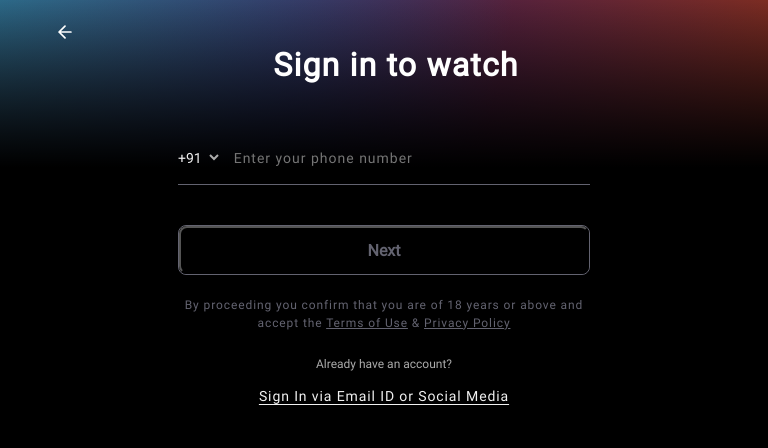
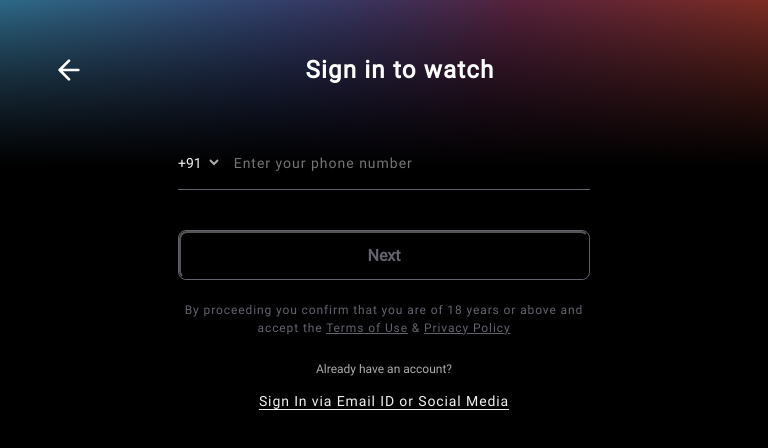
Before and after one commit to bhushan-mehta9/sonyliv-w12, a Next.js app: page /test in a window 768 px wide. Shown: the top 448 px of the page. Built offline with nearby package versions, Linux system fonts and the light colour scheme.

Commit message:
changes in confirmOtp.css

```diff
--- a/components/ConfirmOtp/ConfirmOtp.module.scss
+++ b/components/ConfirmOtp/ConfirmOtp.module.scss
@@ -257,6 +257,9 @@ $white: #fff;
     .displayFlex {
       margin-bottom: 32px;
     }
+    .button{
+      width: calc(100% - 32px);
+    }
   }
   .otpNo {
     border: none;
@@ -293,6 +296,7 @@ $white: #fff;
       width: calc(100% - 32px) !important;
     }
   }
+
 }
 //for Ipad
 @media only screen and (min-device-width: 768px) and (max-device-width: 1024px) {
--- a/components/Modal/SelectCountryCode/selectCode.module.scss
+++ b/components/Modal/SelectCountryCode/selectCode.module.scss
@@ -147,6 +147,15 @@
 //       }
 //     }
 // }
+@media (min-width:768px) and (max-width: 1024px){
+
+  .isOpen{
+    .modal {
+      top: 191px;
+    }
+  }
+}
+
 @media (min-width:500px) and (max-width: 1023px){
 
 .isOpen{
--- a/components/SignIn/SignIn.module.scss
+++ b/components/SignIn/SignIn.module.scss
@@ -283,6 +283,31 @@
     }
 }
 
+@media (min-width:768px) and (max-width: 1024px) {
+    .mainheader{
+        .headerweb{
+            padding-top: 50px;
+            align-items: center;
+            .signweb{
+                    margin-top: 0;
+                    font-style: normal;
+                    font-weight: 700;
+                    font-size: 24px;
+                    line-height: 40px;
+            }
+            .imgdiv{
+                width: 32px;
+                height: 32px;
+                .arrowLeft{
+                    width: 32px;
+                    height: 32px;
+                }
+            }
+        }
+    }
+}
+
+
 @media (min-width:500px) and (max-width: 1024px) {
     .mainheader{
         .new{
```
